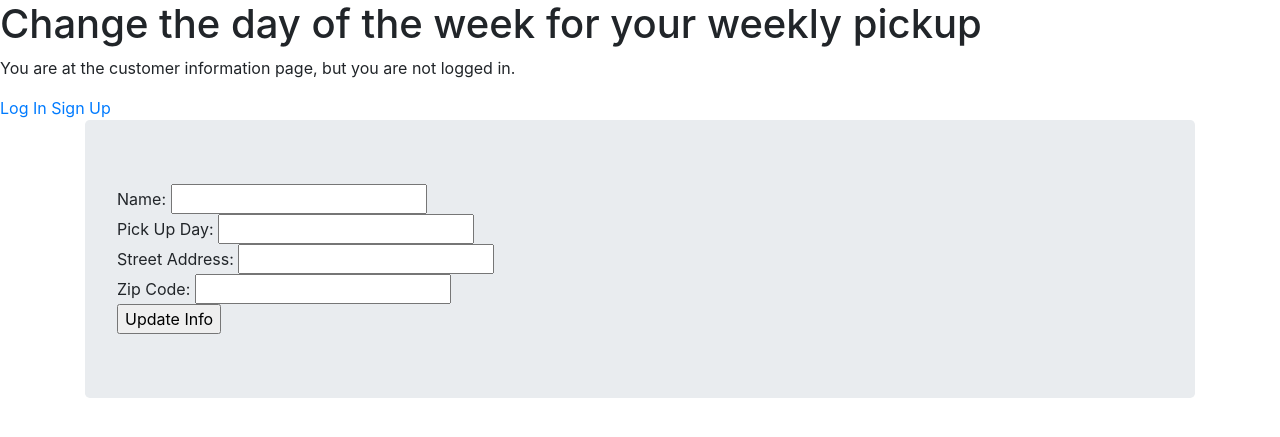
After one commit to GingerGuy93/trash_collector, a Django app: template trash_collector/customers/templates/customers/change.html in a window 1280 px wide. The commit adds this page. Shown: the top 437 px of the page. Run offline with Django 3.2, Linux system fonts and the light colour scheme; the template is opened without the code that fills it, so the values that code supplies are empty; some libraries are stand-ins or nearby versions.

Commit message:
Function to edit day of the week for trash pickup.

```diff
--- a/trash_collector/customers/models.py
+++ b/trash_collector/customers/models.py
@@ -9,14 +9,12 @@ class Customer(models.Model):
     user = models.ForeignKey('accounts.User', blank=True, null=True, on_delete=models.CASCADE)
     pickup_day = models.CharField(max_length=10, blank=True, null=True)
     one_time_pickup = models.DateField(blank=True, null=True)
-    account_balance = models.FloatField(default=0.00)
+    user_account_balance = models.FloatField(default=0.00)
     suspension = models.BooleanField(default=False)
     suspension_start = models.DateField(blank=True, null=True)
     suspension_end = models.DateField(blank=True, null=True)
     zipcode = models.CharField(max_length=15, blank=True, null=True)
     address = models.CharField(max_length=50, blank=True, null=True)
-    lat = models.FloatField(default=None, blank=True, null=True)
-    lng = models.FloatField(default=None, blank=True, null=True)
 
     def __str__(self):
         return self.name
--- /dev/null
+++ b/trash_collector/customers/templates/customers/change.html
@@ -0,0 +1,29 @@
+{% extends 'base.html' %}
+{# This top line allows this template to utilizing the styling and layout from the base. All your templates should do the same. #}
+
+{% block title %} New User Information {% endblock %}
+
+
+{% block header %} {{user.username}} Change the day of the week for your weekly pickup {% endblock %}
+
+{% block content %}
+  {% if user.is_authenticated %}
+    Please Enter Either Monday, Tuesday, Wednesday, Thursday, Friday.
+  {% else %}
+    <p>You are at the customer information page, but you are not logged in.</p>
+    <a href="{% url 'login' %}">Log In</a>
+    <a href="{% url 'accounts:register' %}">Sign Up</a>
+  {% endif %}
+  <div class="container">
+  <div class="jumbotron">
+    <form action="{% url 'customers:change' %}" method="post">
+        {% csrf_token %}
+        Name: <input type='text' name='name' id='name'><br>
+        Pick Up Day: <input type='text' name='pickup_day' id='pickup_day'><br>
+        Street Address: <input type='text' name='address' id='address'><br>
+        Zip Code: <input type='text' name='zipcode' id='zipcode'><br>
+        <input type="submit" value='Update Info'>
+    </form>
+</div>
+</div>
+{% endblock %}
--- a/trash_collector/customers/templates/customers/index.html
+++ b/trash_collector/customers/templates/customers/index.html
@@ -12,5 +12,6 @@
     <p>You are at the customer index, but you are not logged in.</p>
     <a href="{% url 'login' %}">Log In</a>
     <a href="{% url 'accounts:register' %}">Sign Up</a>
+
   {% endif %}
 {% endblock %}
--- a/trash_collector/customers/urls.py
+++ b/trash_collector/customers/urls.py
@@ -7,5 +7,6 @@ from . import views
 app_name = "customers"
 urlpatterns = [
     path('', views.index, name="index"),
-    path('sign_up/', views.sign_up, name="sign_up")
+    path('sign_up/', views.sign_up, name="sign_up"),
+    path('change/', views.change, name='change')
 ]
--- a/trash_collector/templates/base.html
+++ b/trash_collector/templates/base.html
@@ -17,7 +17,10 @@
     <nav class="navbar navbar-expand-sm bg-light">
        <ul class="navbar-nav">
           <li class="nav-item">
-              <a class="nav-link" href="{% url 'customers:sign_up' %}">Sign Up</a>
+              <a class="nav-link" href="{% url 'customers:sign_up' %}">Register Account</a>
+          </li>
+          <li class="nav-item">
+              <a class="nav-link" href="{% url 'customers:change' %}">Edit Account Information</a>
           </li>
        </ul>
     </nav>
```
Also changed, not shown: trash_collector/customers/views.py (+11 -0 lines), trash_collector/accounts/migrations/0001_initial.py, trash_collector/customers/migrations/0001_initial.py, trash_collector/customers/migrations/0002_auto_20210607_1115.py (deleted), trash_collector/customers/migrations/0002_auto_20210607_1615.py (deleted), trash_collector/employees/migrations/0001_initial.py, trash_collector/employees/views.py (line endings or trailing spaces).
